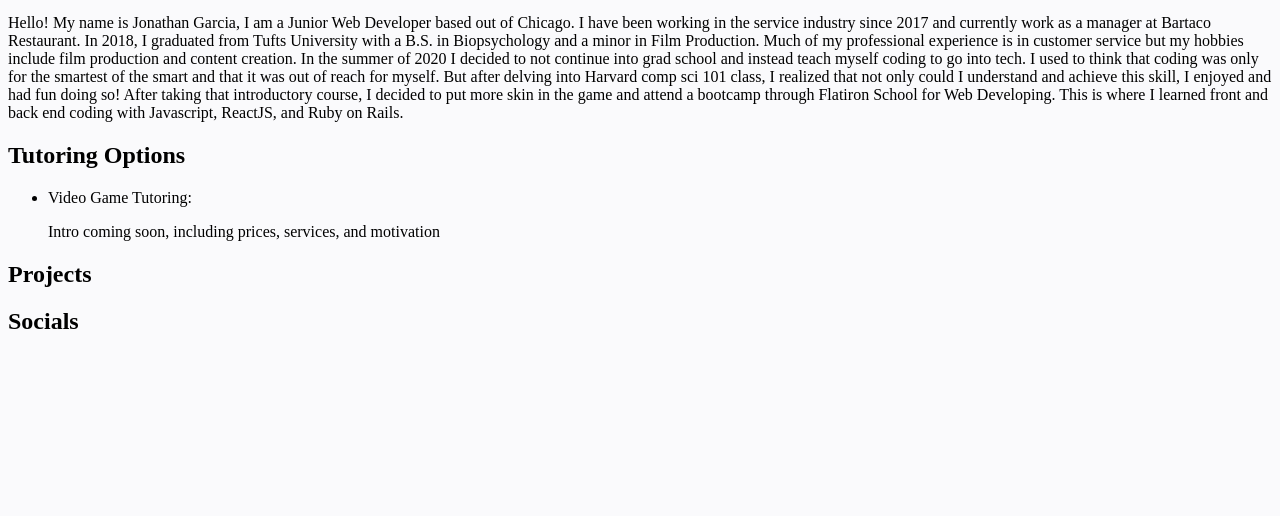
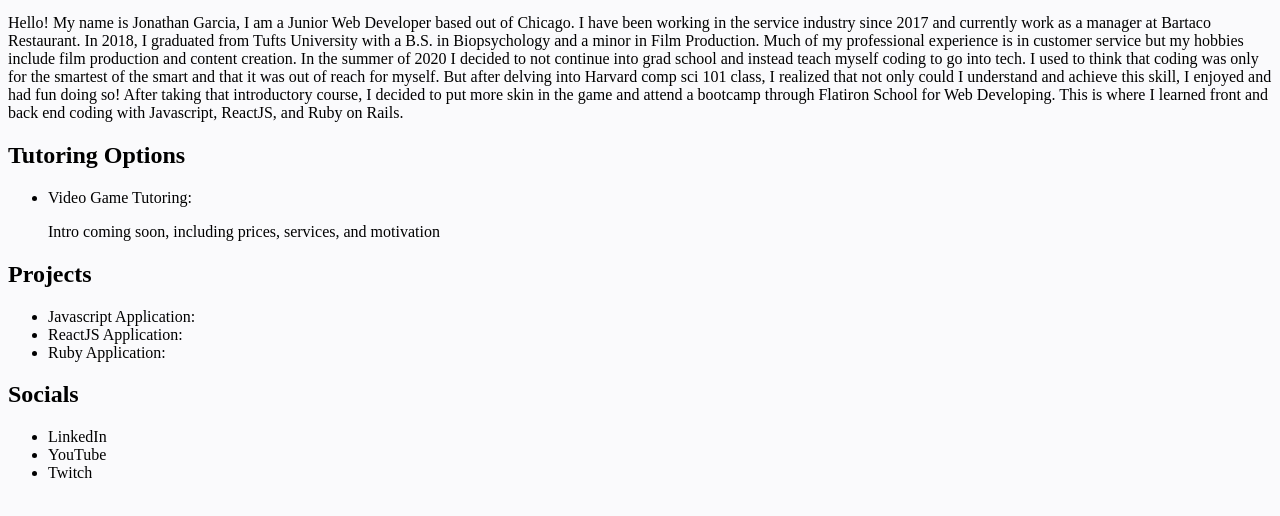
Before and after one commit to Jgarcia115/GraciasWeb, a plain HTML site: page index.html in a window 1280 px wide. Shown: the part 136-652 px from the top of the page. Drawn offline with Linux system fonts and the light colour scheme.

Commit message:
added placeholder text for each section

```diff
--- a/index.html
+++ b/index.html
@@ -19,6 +19,16 @@
         <p>Intro coming soon, including prices, services, and motivation</p>
     </ul>
     <h2 id="projects">Projects</h2>
+      <ul>
+        <li>Javascript Application:</li>
+        <li>ReactJS Application:</li>
+        <li>Ruby Application:</li>
+      </ul>
     <h2 id="socials">Socials</h2>
+      <ul>
+        <li>LinkedIn</li>
+        <li>YouTube</li>
+        <li>Twitch</li>
+      </ul>
   </body>
 </html>
```
